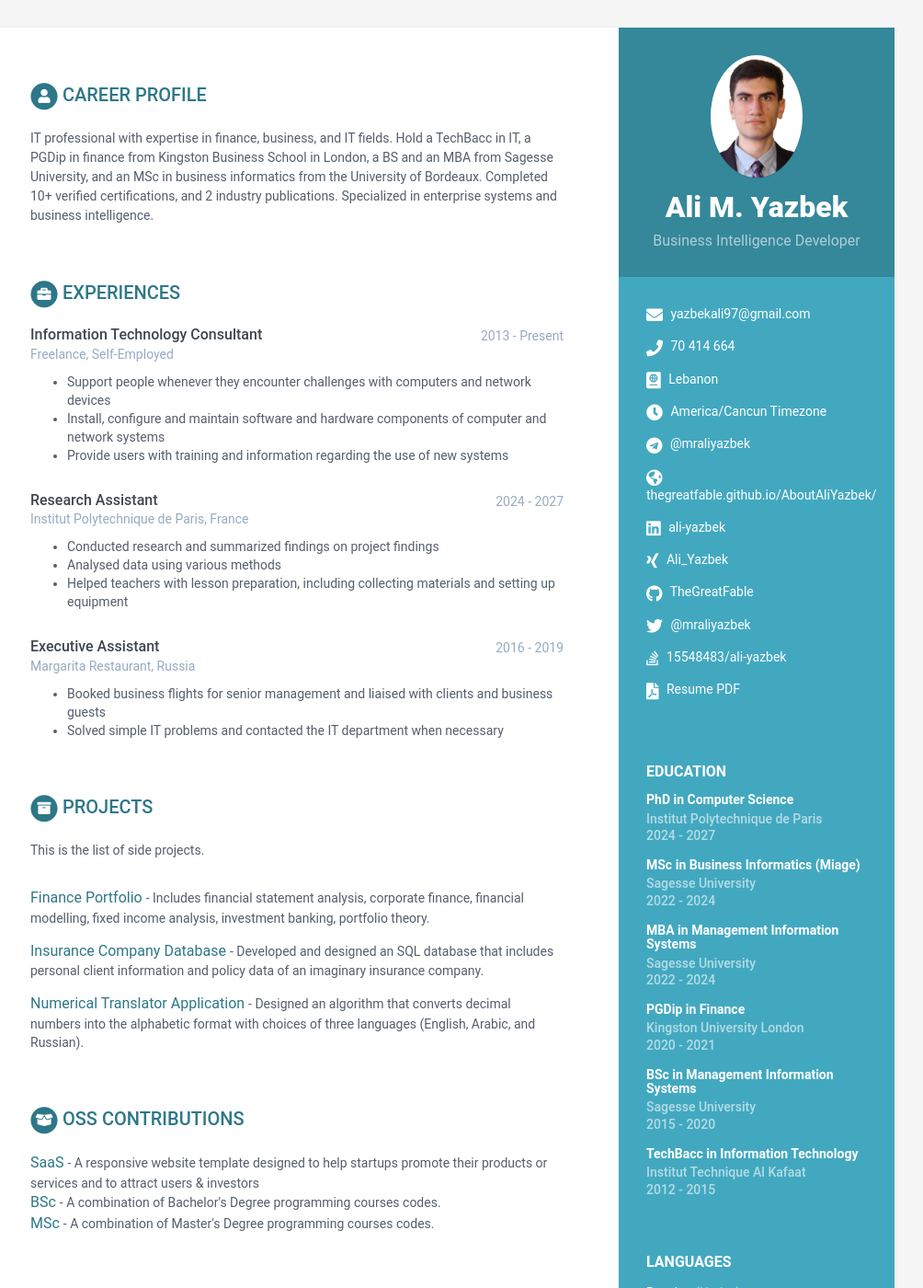
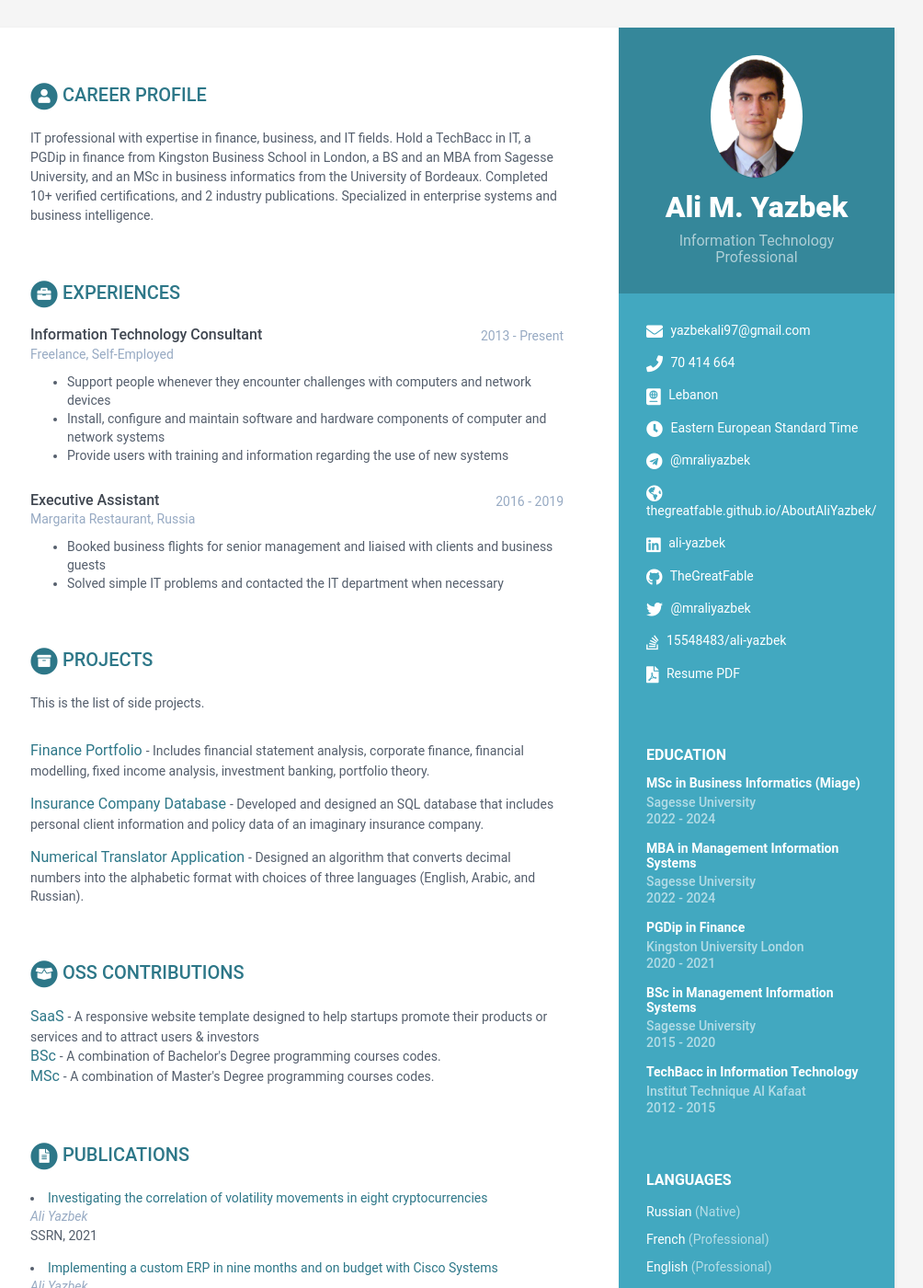
Before and after one commit to TheGreatFable/Ali_CV, a Jekyll site: the page built from index.html, in a window 1280 px wide and 1400 px high. Shown: the whole window at 92% size, without its empty margins (167-1171 px from the left). Built offline with Jekyll 4.4.1, drawn with Linux system fonts in a browser that asks for light colours.

Commit message:
Update data.yml

```diff
--- a/_data/data.yml
+++ b/_data/data.yml
@@ -8,17 +8,17 @@ sidebar:
 
     # Profile information
     name: Ali M. Yazbek
-    tagline: Business Intelligence Developer
+    tagline: Information Technology Professional
     avatar: profile.png  #place a 100x100 picture inside /assets/images/ folder and provide the name of the file below
 
     # Sidebar links
     email: yazbekali97@gmail.com
     phone: 70 414 664
-    timezone: America/Cancun Timezone
+    timezone: Eastern European Standard Time
     citizenship: Lebanon
     website: thegreatfable.github.io/AboutAliYazbek/
     linkedin: ali-yazbek
-    xing: Ali_Yazbek
+    xing:
     github: TheGreatFable
     telegram: '@mraliyazbek'
     gitlab:
@@ -27,7 +27,7 @@ sidebar:
     stack-overflow: 15548483/ali-yazbek
     codewars:
     goodreads:
-    pdf: https://docs.google.com/document/d/16J0oDEB71FKXSDxSdidZC0pswZCKw4_r/edit?usp=share_link&ouid=105662742544461239865&rtpof=true&sd=true
+    pdf: https://docs.google.com/document/d/1cNzu0kEG0IFbkI75CkRs6PbP5Y8ymIcO/edit?usp=sharing&ouid=105662742544461239865&rtpof=true&sd=true
 
     languages:
       title: Languages
@@ -53,7 +53,7 @@ sidebar:
         - item: Sketching
           link:
 
-        - item: Cooking
+        - item: Chess
           link:
 
 career-profile:
@@ -63,10 +63,6 @@ career-profile:
 education:
     title: Education
     info:
-      - degree: PhD in Computer Science
-        university: Institut Polytechnique de Paris
-        time: 2024 - 2027
-        details: |
       - degree: MSc in Business Informatics (Miage)
         university: Sagesse University
         time: 2022 - 2024
@@ -105,13 +101,6 @@ experiences:
           -	Support people whenever they encounter challenges with computers and network devices
           - Install, configure and maintain software and hardware components of computer and network systems
           - Provide users with training and information regarding the use of new systems
-      - role: Research Assistant
-        time: 2024 - 2027
-        company: Institut Polytechnique de Paris, France
-        details: |
-          - Conducted research and summarized findings on project findings
-          - Analysed data using various methods
-          - Helped teachers with lesson preparation, including collecting materials and setting up equipment
       - role: Executive Assistant
         time: 2016 - 2019
         company: Margarita Restaurant, Russia
```
